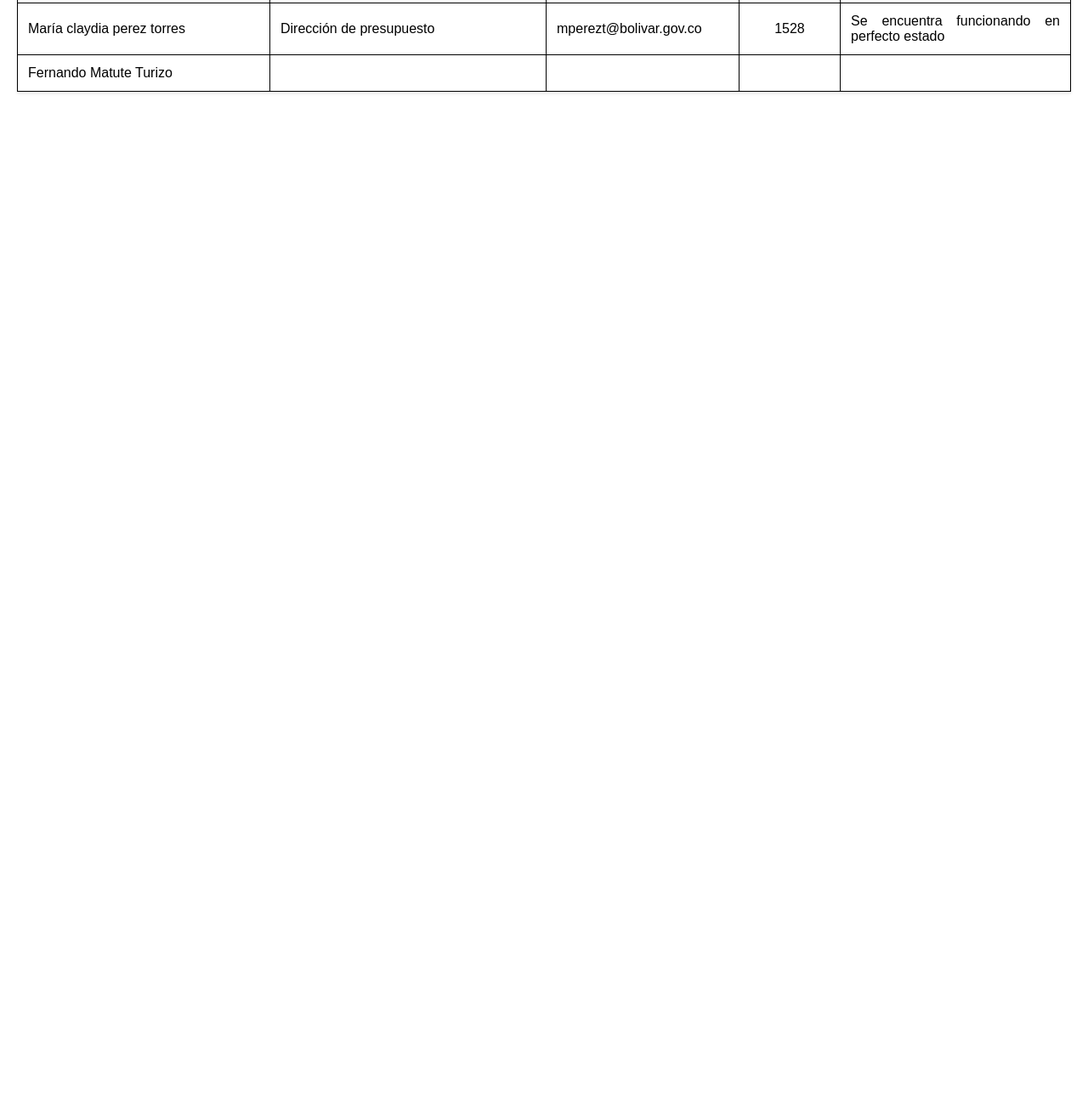
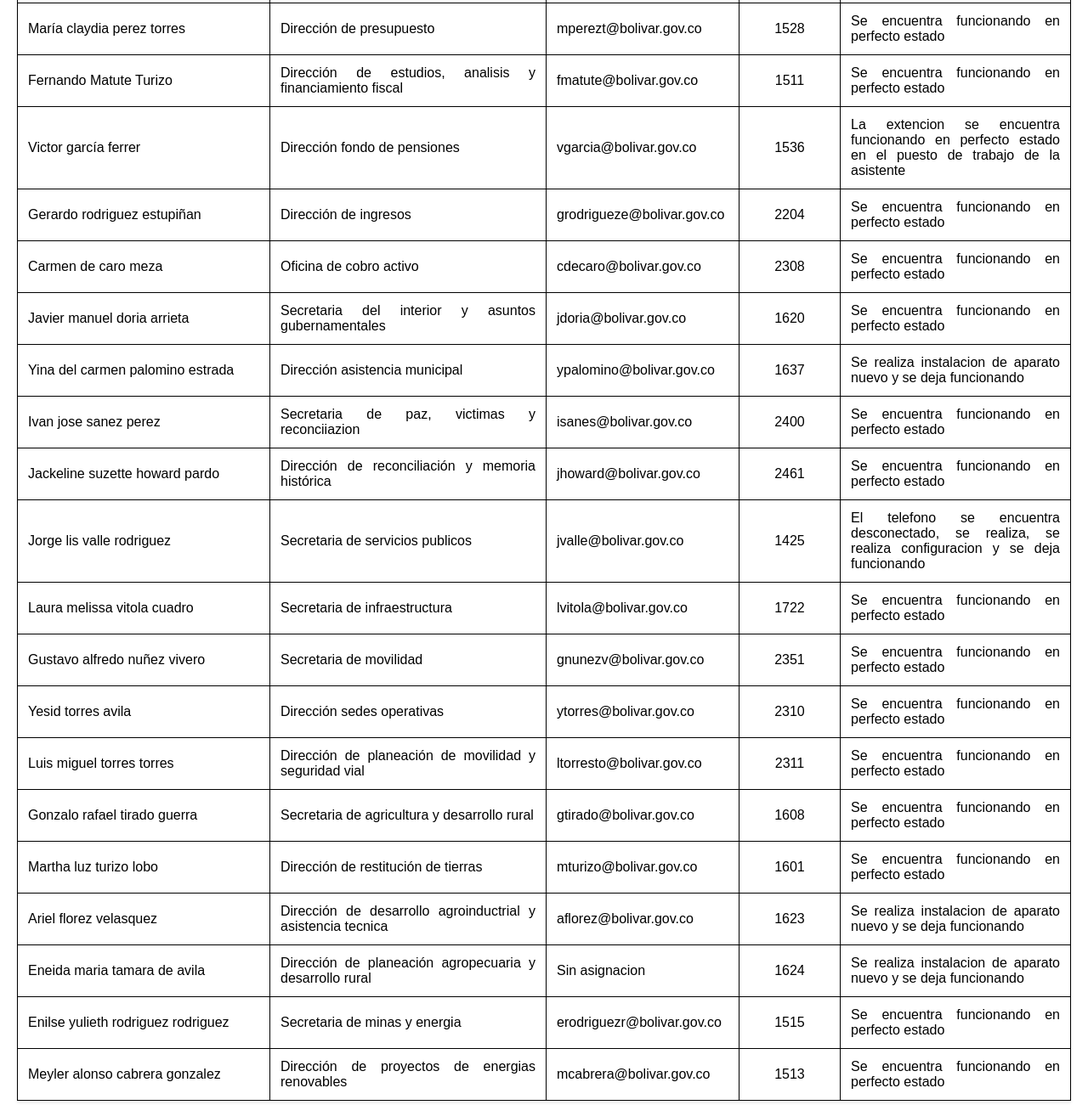
Before and after one commit to jfpn1920cg/gobernacion_informacion, a plain HTML site: page extenciones_de_directorio/index.html in a window 1280 px wide. Shown: the part 1679-2980 px from the top of the page at 85% size. Before the commit the page ends 1827 px from the top, so only its background shows below. Drawn offline with Linux system fonts and the light colour scheme.

Commit message:
seguimos_agregando_aun_mas_contenido

```diff
--- a/extenciones_de_directorio/index.html
+++ b/extenciones_de_directorio/index.html
@@ -160,7 +160,7 @@
         <td>Dirección de contabilidad</td>
         <td>cpolanco@bolivar.gov.co</td>
         <td>1517</td>
-        <td>La extencion se encuentra funcionando en perfecto estado en el puesto de trabajo de la asistente        </td>
+        <td>La extencion se encuentra funcionando en perfecto estado en el puesto de trabajo de la asistente</td>
     </tr>
     <tr>
         <td>María claydia perez torres</td>
@@ -170,12 +170,137 @@
         <td>Se encuentra funcionando en perfecto estado</td>
     </tr>
     <tr>
-        <td>Fernando Matute Turizo
-        </td>
-        <td></td>
-        <td></td>
-        <td></td>
-        <td></td>
+        <td>Fernando Matute Turizo</td>
+        <td>Dirección de estudios, analisis y financiamiento fiscal</td>
+        <td>fmatute@bolivar.gov.co</td>
+        <td>1511</td>
+        <td>Se encuentra funcionando en perfecto estado</td>
+    </tr>
+    <tr>
+        <td>Victor garcía ferrer</td>
+        <td>Dirección fondo de pensiones</td>
+        <td>vgarcia@bolivar.gov.co</td>
+        <td>1536</td>
+        <td>La extencion se encuentra funcionando en perfecto estado en el puesto de trabajo de la asistente</td>
+    </tr>
+    <tr>
+        <td>Gerardo rodriguez estupiñan</td>
+        <td>Dirección de ingresos</td>
+        <td>grodrigueze@bolivar.gov.co</td>
+        <td>2204</td>
+        <td>Se encuentra funcionando en perfecto estado</td>
+    </tr>
+    <tr>
+        <td>Carmen de caro meza</td>
+        <td>Oficina de cobro activo</td>
+        <td>cdecaro@bolivar.gov.co</td>
+        <td>2308</td>
+        <td>Se encuentra funcionando en perfecto estado</td>
+    </tr>
+    <tr>
+        <td>Javier manuel doria arrieta</td>
+        <td>Secretaria del interior y asuntos gubernamentales</td>
+        <td>jdoria@bolivar.gov.co</td>
+        <td>1620</td>
+        <td>Se encuentra funcionando en perfecto estado</td>
+    </tr>
+    <tr>
+        <td>Yina del carmen palomino estrada</td>
+        <td>Dirección asistencia municipal</td>
+        <td>ypalomino@bolivar.gov.co</td>
+        <td>1637</td>
+        <td>Se realiza instalacion de aparato nuevo y se deja funcionando</td>
+    </tr>
+    <tr>
+        <td>Ivan jose sanez perez</td>
+        <td>Secretaria de paz, victimas y reconciiazion</td>
+        <td>isanes@bolivar.gov.co</td>
+        <td>2400</td>
+        <td>Se encuentra funcionando en perfecto estado</td>
+    </tr>
+    <tr>
+        <td>Jackeline suzette howard pardo</td>
+        <td>Dirección de reconciliación y memoria histórica</td>
+        <td>jhoward@bolivar.gov.co</td>
+        <td>2461</td>
+        <td>Se encuentra funcionando en perfecto estado</td>
+    </tr>
+    <tr>
+        <td>Jorge lis valle rodriguez</td>
+        <td>Secretaria de servicios publicos</td>
+        <td>jvalle@bolivar.gov.co</td>
+        <td>1425</td>
+        <td>El telefono se encuentra desconectado, se realiza, se realiza configuracion y se deja funcionando</td>
+    </tr>
+    <tr>
+        <td>Laura melissa vitola cuadro</td>
+        <td>Secretaria de infraestructura</td>
+        <td>lvitola@bolivar.gov.co</td>
+        <td>1722</td>
+        <td>Se encuentra funcionando en perfecto estado</td>
+    </tr>
+    <tr>
+        <td>Gustavo alfredo nuñez vivero</td>
+        <td>Secretaria de movilidad</td>
+        <td>gnunezv@bolivar.gov.co</td>
+        <td>2351</td>
+        <td>Se encuentra funcionando en perfecto estado</td>
+    </tr>
+    <tr>
+        <td>Yesid torres avila</td>
+        <td>Dirección sedes operativas</td>
+        <td>ytorres@bolivar.gov.co</td>
+        <td>2310</td>
+        <td>Se encuentra funcionando en perfecto estado</td>
+    </tr>
+    <tr>
+        <td>Luis miguel torres torres</td>
+        <td>Dirección de planeación de movilidad y seguridad vial</td>
+        <td>ltorresto@bolivar.gov.co</td>
+        <td>2311</td>
+        <td>Se encuentra funcionando en perfecto estado</td>
+    </tr>
+    <tr>
+        <td>Gonzalo rafael tirado guerra</td>
+        <td>Secretaria de agricultura y desarrollo rural</td>
+        <td>gtirado@bolivar.gov.co</td>
+        <td>1608</td>
+        <td>Se encuentra funcionando en perfecto estado</td>
+    </tr>
+    <tr>
+        <td>Martha luz turizo lobo</td>
+        <td>Dirección de restitución de tierras</td>
+        <td>mturizo@bolivar.gov.co</td>
+        <td>1601</td>
+        <td>Se encuentra funcionando en perfecto estado</td>
+    </tr>
+    <tr>
+        <td>Ariel florez velasquez</td>
+        <td>Dirección de desarrollo agroinductrial y asistencia tecnica</td>
+        <td>aflorez@bolivar.gov.co</td>
+        <td>1623</td>
+        <td>Se realiza instalacion de aparato  nuevo y se deja funcionando</td>
+    </tr>
+    <tr>
+        <td>Eneida maria tamara de avila</td>
+        <td>Dirección de planeación agropecuaria y desarrollo rural</td>
+        <td>Sin asignacion</td>
+        <td>1624</td>
+        <td>Se realiza instalacion de aparato  nuevo y se deja funcionando</td>
+    </tr>
+    <tr>
+        <td>Enilse yulieth rodriguez rodriguez</td>
+        <td>Secretaria de minas y energia</td>
+        <td>erodriguezr@bolivar.gov.co</td>
+        <td>1515</td>
+        <td>Se encuentra funcionando en perfecto estado</td>
+    </tr>
+    <tr>
+        <td>Meyler alonso cabrera gonzalez</td>
+        <td>Dirección de proyectos de energias renovables</td>
+        <td>mcabrera@bolivar.gov.co</td>
+        <td>1513</td>
+        <td>Se encuentra funcionando en perfecto estado</td>
     </tr>
 </table>
 </body>
```
